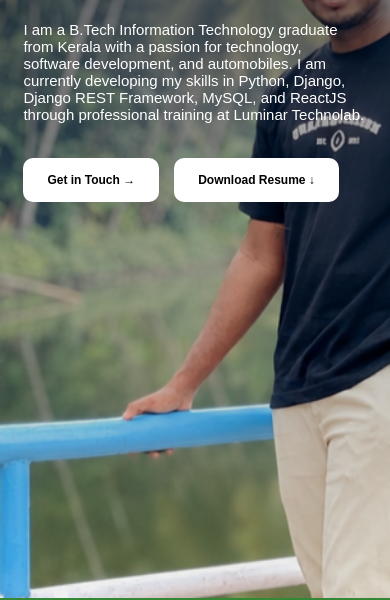
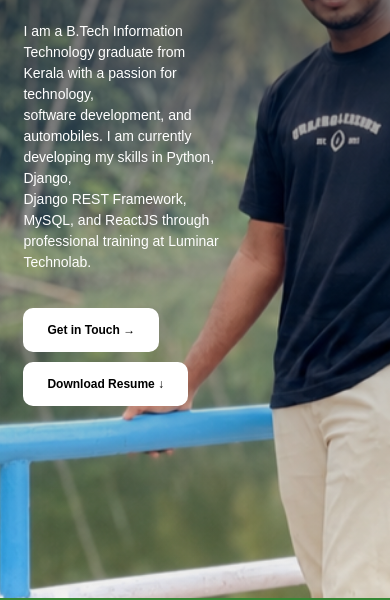
Before and after one commit to alancb25/Portfolio-web, a plain HTML site: page index.html in a window 390 px wide. Shown: the part 246-846 px from the top of the page. Drawn offline with Linux system fonts and the light colour scheme.

Commit message:
Update portfolio styling and responsive layout

```diff
--- a/index.css
+++ b/index.css
@@ -478,12 +478,16 @@ body {
     }
 
     .description {
-        font-size: 15px;
+        font-size: 14px;
         margin-top: 24px;
+        max-width: 58%;
+        line-height: 1.5;
     }
 
     .home-button {
-        flex-wrap: wrap;
+        flex-direction: column;
+        align-items: flex-start;
+        gap: 10px;
     }
 
     .education,
```
